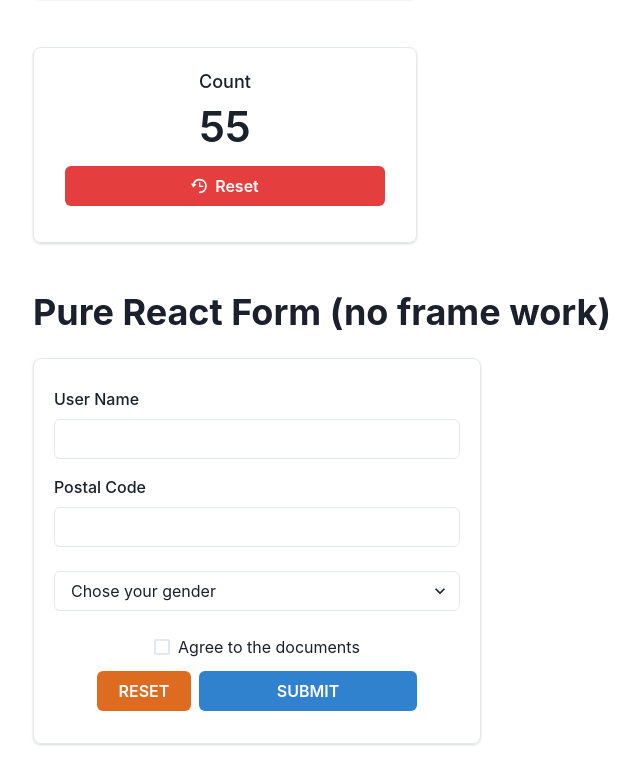
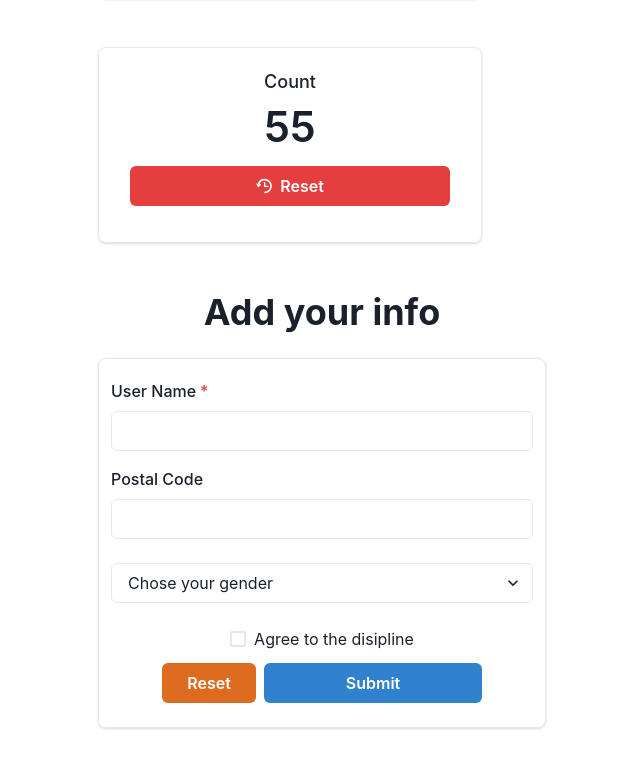
Before and after one commit to TakaoKishimoto/react-ts, a React (Vite) app: page / in a window 1280 px wide. Shown: the part 320-1096 px from the top of the page, without its empty margins (318-958 px from the left). Built offline with nearby package versions, Linux system fonts and the light colour scheme.

Commit message:
Add registration form

```diff
--- a/package.json
+++ b/package.json
@@ -23,9 +23,12 @@
     "@chakra-ui/react": "^2.3.6",
     "@emotion/react": "^11.10.5",
     "@emotion/styled": "^11.10.5",
+    "@hookform/resolvers": "^2.9.10",
     "framer-motion": "^7.6.4",
     "react": "^18.2.0",
-    "react-dom": "^18.2.0"
+    "react-dom": "^18.2.0",
+    "react-hook-form": "^7.39.1",
+    "yup": "^0.32.11"
   },
   "devDependencies": {
     "@types/eslint": "^8.4.9",
--- a/src/App.tsx
+++ b/src/App.tsx
@@ -17,7 +17,7 @@ const App: FC = () => {
       <Counter />
       <Timer />
       <Heading as="h2" mb={6}>
-        Pure React Form (no frame work)
+        Add your info
       </Heading>
       <RegistrationForm />
     </>
--- a/src/components/RegistrationForm.tsx
+++ b/src/components/RegistrationForm.tsx
@@ -1,94 +1,81 @@
-import type { FC, ChangeEvent, SyntheticEvent } from 'react';
-import { useState } from 'react';
+import type { FC, SyntheticEvent } from 'react';
 import {
   Box,
   Button,
   ButtonGroup,
   Checkbox,
+  FormControl,
+  FormErrorMessage,
   FormLabel,
   Input,
   Select,
 } from '@chakra-ui/react';
-
-const genderCode = { f: 'Female', m: 'Man', n: 'Others' } as const;
-
-interface FormData {
-  username: string;
-  zipcode?: string;
-  gender?: keyof typeof genderCode;
-  isAgreed: boolean;
-}
+import { yupResolver } from '@hookform/resolvers/yup';
+import { useForm } from 'react-hook-form';
+import type { SubmitHandler } from 'react-hook-form';
+import { genderCode, regFormSchema } from 'schemas';
+import type { RegFormSchema } from 'schemas';
 
 const RegistrationForm: FC = () => {
-  const [formData, setFormData] = useState<FormData>({
+  const {
+    register,
+    handleSubmit,
+    reset,
+    formState: { errors },
+  } = useForm<RegFormSchema>({
+    defaultValues: {
       username: '',
       isAgreed: false,
+    },
+    resolver: yupResolver(regFormSchema),
   });
-
-  const handleSubmit = (event: SyntheticEvent) => {
-    event.preventDefault();
-    console.log(formData);
-  };
-
-  const handleChange = (
-    event: ChangeEvent<HTMLInputElement | HTMLSelectElement>
-  ) => {
-    const { name } = event.target;
-    const value =
-      event.target.type === 'checkbox'
-        ? (event.target as HTMLInputElement).checked
-        : event.target.value;
-    setFormData((state) => ({ ...state, [name]: value }));
+  const onSubmit: SubmitHandler<RegFormSchema> = (data) => console.log(data);
+  const onReset = (e: SyntheticEvent) => {
+    e.stopPropagation();
+    reset();
   };
 
   return (
-    <Box p={5} w="md" borderWidth="1px" borderRadius="lg" boxShadow="base">
-      <form onSubmit={handleSubmit}>
+    <Box p={3} w="md" borderWidth="1px" borderRadius="lg" boxShadow="base">
+      <form onSubmit={handleSubmit(onSubmit)} action="/hoge">
+        <FormControl isInvalid={errors.username !== undefined} isRequired>
           <FormLabel htmlFor="username" mt={2}>
             User Name
           </FormLabel>
-        <Input
-          name="username"
-          size="md"
-          value={formData.username}
-          onChange={handleChange}
-        />
+          <Input size="md" {...register('username')} />
+          <FormErrorMessage>{errors.username?.message}</FormErrorMessage>
+        </FormControl>
+        <FormControl isInvalid={errors.zipcode !== undefined}>
           <FormLabel htmlFor="zipcode" mt={4}>
             Postal Code
           </FormLabel>
-        <Input
-          name="zipcode"
-          size="md"
-          maxLength={7}
-          value={formData.zipcode ?? ''}
-          onChange={handleChange}
-        />
-        <Select
-          name="gender"
-          my={6}
-          placeholder="Chose your gender"
-          value={formData.gender}
-          onChange={handleChange}
-        >
+          <Input size="md" maxLength={7} {...register('zipcode')} />
+          <FormErrorMessage>{errors.zipcode?.message}</FormErrorMessage>
+        </FormControl>
+        <Select my={6} placeholder="Chose your gender" {...register('gender')}>
           {Object.entries(genderCode).map(([code, name]) => (
             <option value={code} key={code}>
               {name}
             </option>
           ))}
         </Select>
-        <Checkbox
-          name="isAgreed"
-          isChecked={formData.isAgreed}
-          onChange={handleChange}
+        <FormControl isInvalid={errors.isAgreed !== undefined}>
+          <Checkbox {...register('isAgreed')}>Agree to the disipline</Checkbox>
+          <FormErrorMessage justifyContent="center">
+            {errors.isAgreed?.message}
+          </FormErrorMessage>
+        </FormControl>
+        <ButtonGroup my={3} w="xs">
+          <Button
+            w="30%"
+            colorScheme="orange"
+            variant="solid"
+            onClick={onReset}
           >
-          Agree to the documents
-        </Checkbox>
-        <ButtonGroup my={3} w="xs">
-          <Button w="30%" colorScheme="orange" variant="solid" type="reset">
-            RESET
+            Reset
           </Button>
           <Button w="70%" colorScheme="blue" variant="solid" type="submit">
-            SUBMIT
+            Submit
           </Button>
         </ButtonGroup>
       </form>
--- /dev/null
+++ b/src/schemas/constants.ts
@@ -0,0 +1,5 @@
+export const genderCode = {
+  f: 'Female',
+  m: 'Men',
+  n: 'Others',
+} as const;
--- /dev/null
+++ b/src/schemas/index.ts
@@ -0,0 +1,3 @@
+export { genderCode } from './constants';
+export { regFormSchema } from './registrationForm';
+export type { RegFormSchema } from './registrationForm';
--- /dev/null
+++ b/src/schemas/registrationForm.ts
@@ -0,0 +1,12 @@
+import * as yup from 'yup';
+import type { InferType } from 'yup';
+import { genderCode } from './constants';
+
+export const regFormSchema = yup.object({
+  username: yup.string().required('Necessary'),
+  zipcode: yup.string().max(7).matches(/\d{7}/, '7 digits numbers'),
+  gender: yup.mixed().oneOf(Object.keys(genderCode)),
+  isAgreed: yup.boolean().oneOf([true], 'Need an Agreement').required(),
+});
+
+export type RegFormSchema = InferType<typeof regFormSchema>;
```
Also changed, not shown: 1 other file (tests, documents, lock files or other folders). Lines whose indentation alone changed are shown as unchanged.
